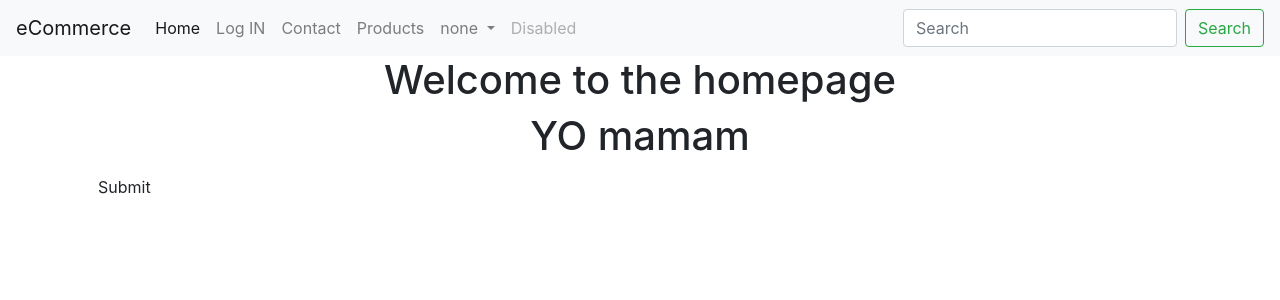
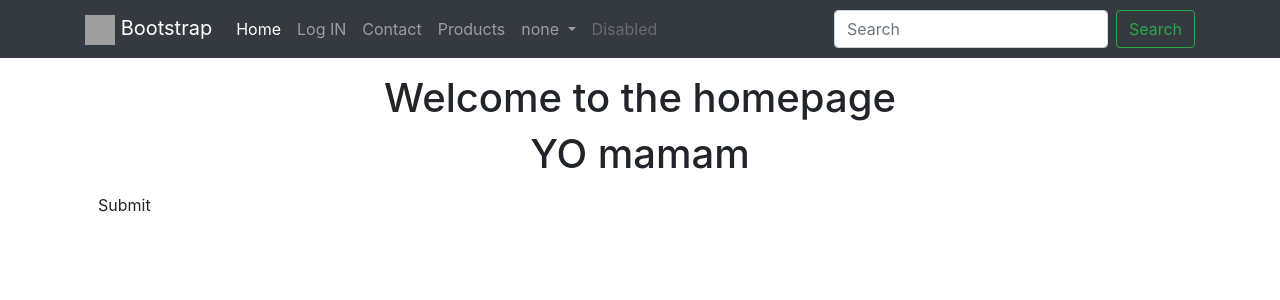
Before and after one commit to SifatIbna/ecommerce-website-project, a Django app: page / in a window 1280 px wide. Shown: the top 300 px of the page. Run offline with Django 3.2, Linux system fonts and the light colour scheme; some libraries are stand-ins or nearby versions; grey boxes are pictures that could not be loaded.

Commit message:
merged example.html to our projects

```diff
--- a/ecommerce/products/templates/products/detail.html
+++ b/ecommerce/products/templates/products/detail.html
@@ -1,7 +1,7 @@
 {% extends "base.html" %}
 
 {% block content%}
-<div class="container">
+
 
     <div class ='row'>
         <div class='column'>
@@ -11,7 +11,7 @@
     {% if object.image%}
         <img src='{{ object.image.url }}' class='img-fluid' />
     {% endif %}
-</div>
+
 </div>
 </div>
 
--- a/ecommerce/products/templates/products/list.html
+++ b/ecommerce/products/templates/products/list.html
@@ -1,7 +1,7 @@
 {% extends "base.html" %}
 
 {% block content%}
-    <div class='container'>
+
         <div class='row'>
         {% for obj in object_list%}
             <div class='col'>
@@ -17,5 +17,5 @@
 
         {% endfor%}
         </div>
-    </div>
+
 {% endblock %}
--- a/ecommerce/templates/base.html
+++ b/ecommerce/templates/base.html
@@ -11,8 +11,9 @@
   </head>
   <body>
     {% include 'base/navbar.html' with brand_name='eCommerce' %}  <!-- don't keep space between brand_name and eCommerce -->
-    {% block content %}{% endblock %}
-
+    <div class='container'>
+      {% block content %}{% endblock %}
+    </div>
     {% include 'base/js.html' %}
   </body>
 </html>
--- a/ecommerce/templates/base/navbar.html
+++ b/ecommerce/templates/base/navbar.html
@@ -3,9 +3,15 @@
 {% url 'products:list' as products_list %}
 {% url 'login' as login %}
 
-<nav class="navbar navbar-expand-lg navbar-light bg-light">
-  <a class="navbar-brand" href="#">{% if brand_name %} {{brand_name}} {% else %} eCommerce {% endif %}</a>
-  <button class="navbar-toggler" type="button" data-toggle="collapse" data-target="#navbarSupportedContent" aria-controls="navbarSupportedContent" aria-expanded="false" aria-label="Toggle navigation">
+<!-- -->
+
+<nav class="navbar navbar-expand-lg navbar-dark bg-dark mb-3">
+    <div class="container">
+    <a class="navbar-brand" href="#">
+        <img src="http://getbootstrap.com/docs/4.5/assets/brand/bootstrap-solid.svg" width="30" height="30" alt="" loading="lazy">
+        Bootstrap
+    </a>
+    <button class="navbar-toggler" type="button" data-toggle="collapse" data-target="#navbarSupportedContent" aria-controls="navbarSupportedContent" aria-expanded="false" aria-label="Toggle navigation">
     <span class="navbar-toggler-icon"></span>
   </button>
 
@@ -43,4 +49,5 @@
       <button class="btn btn-outline-success my-2 my-sm-0" type="submit">Search</button>
     </form>
   </div>
+  </div>
 </nav>
--- a/ecommerce/templates/home_page.html
+++ b/ecommerce/templates/home_page.html
@@ -5,7 +5,7 @@
 <h1 align="center">{{content}}</h1>
 <h1 align="center">{{premium_content}}</h1>
 
-<div class="container">
+
 <div class = "row">
   <div class = "column">
   <div class='col-sm-6 col-12'>
@@ -18,7 +18,7 @@
   </div>
   </div>
 </div>
-</div>
+
 {% endblock %}
 
 <!doctype html>
```
